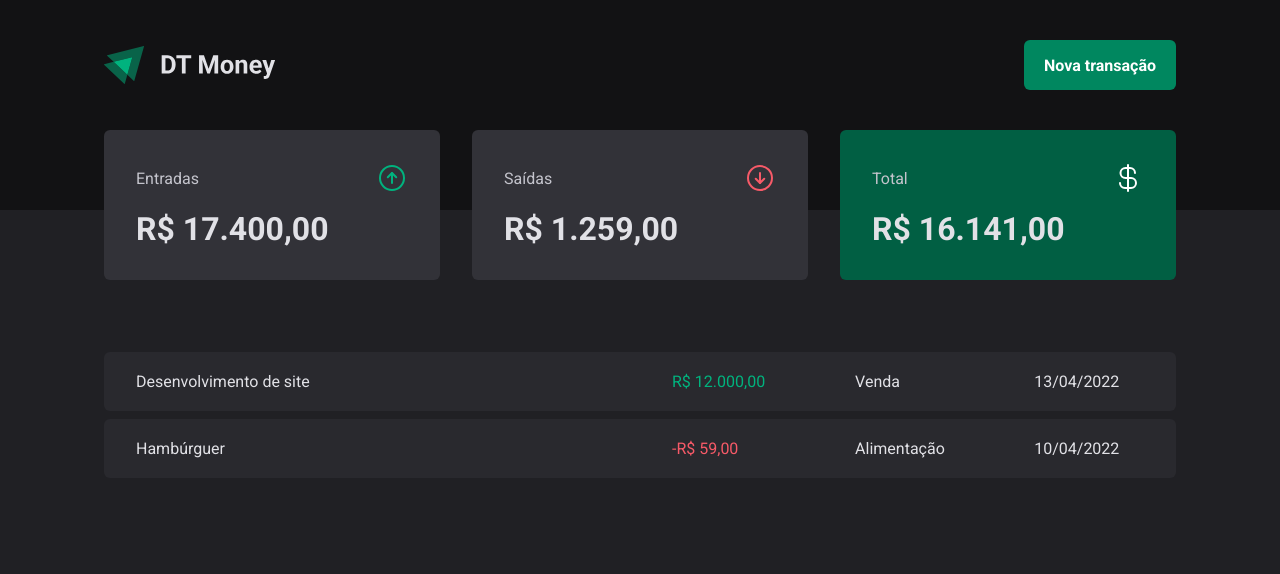
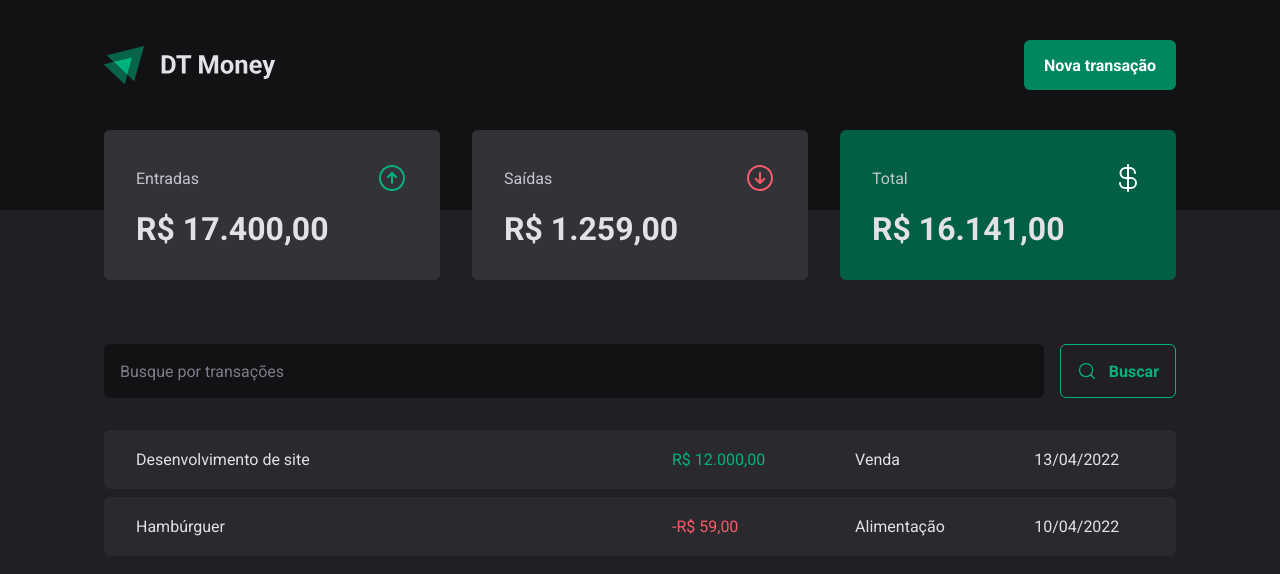
Before and after one commit to WD-GabrielKenji/Ignite-DtMoney2.0, a React (Vite) app: page / in a window 1280 px wide. Shown: the top 574 px of the page. Built offline with nearby package versions, Linux system fonts and the light colour scheme.

Commit message:
:sparkles: feat: Componente SearchForm

```diff
--- /dev/null
+++ b/src/pages/Transactions/Components/index.tsx
@@ -0,0 +1,15 @@
+import { MagnifyingGlass } from "phosphor-react";
+import { SearchFormContainer } from "./styles";
+
+export function SearchForm() {
+  return (
+    <SearchFormContainer>
+      <input type="text" placeholder="Busque por transações" />
+
+      <button type="submit">
+        <MagnifyingGlass size={20} />
+        Buscar
+      </button>
+    </SearchFormContainer>
+  );
+}
--- /dev/null
+++ b/src/pages/Transactions/Components/styles.ts
@@ -0,0 +1,34 @@
+import styled from "styled-components";
+
+export const SearchFormContainer = styled.form`
+  display: flex;
+  gap: 1rem;
+  input {
+    flex: 1;
+    padding: 1rem;
+    border: 0;
+    border-radius: 6px;
+    background: ${props => props.theme["gray-900"]};
+    color: ${props => props.theme["gray-300"]};
+    &::placeholder {
+      color: ${props => props.theme["gray-500"]};
+    }
+  }
+  button {
+    display: flex;
+    align-items: center;
+    padding: 1rem;
+    gap: 0.75rem;
+    border: 1px solid ${props => props.theme["green-300"]};
+    border-radius: 6px;
+    background: transparent;
+    color: ${props => props.theme["green-300"]};
+    font-weight: bold;
+    &:hover {
+      border-color: ${props => props.theme["green-500"]};
+      background: ${props => props.theme["green-500"]};
+      transition: background-color 0.2s, color 0.2s, border-color 0.2s;
+      color: ${props => props.theme["white"]};
+    }
+  }
+`
--- a/src/pages/Transactions/index.tsx
+++ b/src/pages/Transactions/index.tsx
@@ -1,5 +1,6 @@
 import { Header } from "../../Components/Header";
 import { Summary } from "../../Components/Summary";
+import { SearchForm } from "./Components";
 
 import { PriceHighlight, TransactionsContainer, TransactionsTable } from "./styles";
 
@@ -10,6 +11,8 @@
       <Summary />
 
       <TransactionsContainer>
+        <SearchForm />
+
         <TransactionsTable>
           <tbody>
             <tr>
--- a/src/pages/Transactions/styles.ts
+++ b/src/pages/Transactions/styles.ts
@@ -9,7 +9,7 @@
 
 export const TransactionsTable = styled.table`
   width: 100%;
-  /* margin-top: 1.5rem; */
+  margin-top: 1.5rem;
   border-collapse: separate;
   border-spacing: 0 0.5rem;
   td {
```
